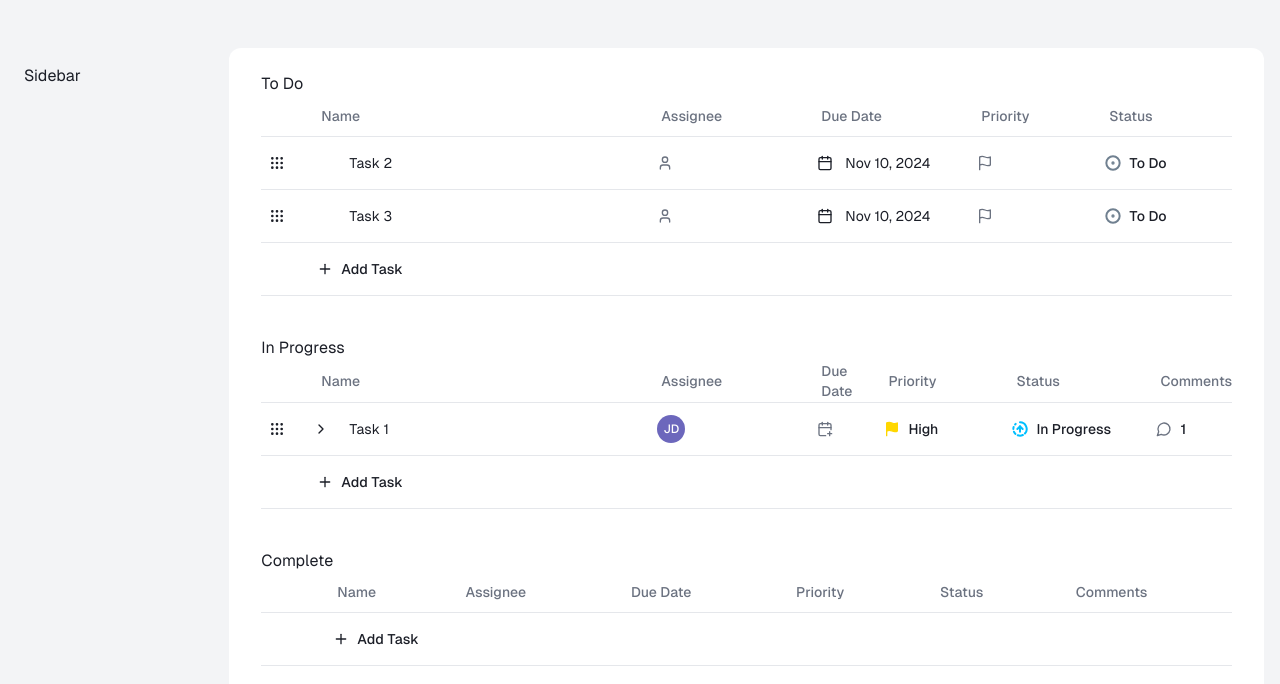
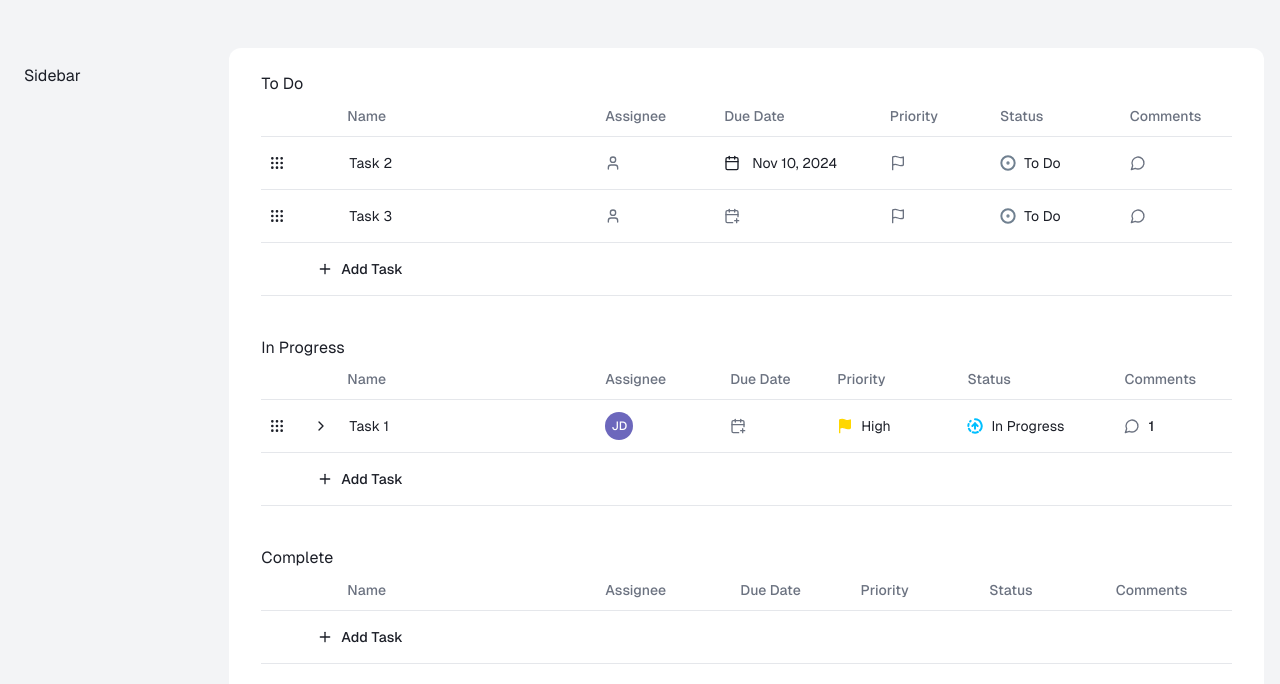
Before and after one commit to rahatsikz/project-hub, a Next.js app: page /projects/1 in a window 1280 px wide. Shown: the top 684 px of the page. Built offline with nearby package versions, Linux system fonts and the light colour scheme.

Commit message:
[done] - minimum fixed width for list cells

```diff
--- a/src/app/(project-board)/projects/[id]/_components/AddTaskRow.tsx
+++ b/src/app/(project-board)/projects/[id]/_components/AddTaskRow.tsx
@@ -65,7 +65,7 @@ export default function AddTaskRow() {
   }, [isAddingTask, childRefs]);
 
   return (
-    <TableRow ref={containerRef}>
+    <TableRow ref={containerRef} className='max-w-5xl'>
       <TableCell></TableCell>
       <TableCell colSpan={Object.keys(dummyTaskList[0]).length}>
         <Form {...form}>
@@ -195,7 +195,7 @@ function TaskAddForm({
       <Input
         name='name'
         placeholder={childRefs ? "Enter Task Name" : "Enter Sub task name"}
-        className='w-72 border-primary'
+        className='w-60 border-primary'
         formControl={form.control}
         autoFocus
       />
--- a/src/app/(project-board)/projects/[id]/_components/ListSection.tsx
+++ b/src/app/(project-board)/projects/[id]/_components/ListSection.tsx
@@ -85,13 +85,7 @@ export default function ListSection({ taskList, setTaskList }: any) {
           <TableHeader>
             <TableRow>
               {tableHeader.map((item, idx) => (
-                <TableHead
-                  key={idx}
-                  className={cn(
-                    item[Object.keys(item)[0]] === "" ? "w-12 pl-2" : "pl-7",
-                    "capitalize "
-                  )}
-                >
+                <TableHead key={idx} className={cn("capitalize ")}>
                   {item[Object.keys(item)[0]]}
                 </TableHead>
               ))}
--- a/src/app/(project-board)/projects/[id]/_components/SortableRow.tsx
+++ b/src/app/(project-board)/projects/[id]/_components/SortableRow.tsx
@@ -155,13 +155,16 @@ export function SortbaleRow({
         <TableCell>
           <div
             {...listeners}
-            className={cn(isDragging ? "cursor-grabbing" : "cursor-grab")}
+            className={cn(
+              isDragging ? "cursor-grabbing" : "cursor-grab",
+              "w-fit"
+            )}
           >
             <GripIcon className='size-4' />
           </div>
         </TableCell>
         <Form {...form}>
-          <TableCell className='flex items-center gap-2 w-full '>
+          <TableCell className='flex items-center gap-2 w-full'>
             <Button
               className={cn(
                 data.subTasks?.length === 0 &&
@@ -200,7 +203,7 @@ export function SortbaleRow({
                     : "flex items-center justify-between w-full"
                 )}
               >
-                <p className='xl:w-60 w-32 line-clamp-1'>{data?.name}</p>
+                <p className='line-clamp-1'>{data?.name}</p>
                 <Button
                   size={"icon"}
                   variant={"ghost"}
@@ -240,7 +243,7 @@ export function SortbaleRow({
                   formControl={form.control}
                   ref={inputRef}
                   type='text'
-                  className='xl:w-52 w-24 border-0 shadow-none px-0 py-0 h-auto focus-visible:outline-none focus-visible:ring-0 focus-visible:ring-offset-0'
+                  className='border-0 shadow-none px-0 py-0 h-auto focus-visible:outline-none focus-visible:ring-0 focus-visible:ring-offset-0'
                 />
                 <Button size={"icon"} variant={"ghost"} type='submit'>
                   <Check
@@ -258,7 +261,7 @@ export function SortbaleRow({
                 name='assignee'
                 options={dummyAssigne}
                 icon={<User />}
-                className='min-w-36 max-w-48 truncate'
+                className=' truncate'
               />
             </form>
           </TableCell>
@@ -274,7 +277,7 @@ export function SortbaleRow({
                 name='priority'
                 options={priorityOptions}
                 icon={<Flag />}
-                className={cn("w-28 truncate")}
+                className={cn("truncate")}
               />
             </form>
           </TableCell>
@@ -284,7 +287,7 @@ export function SortbaleRow({
                 formControl={form.control}
                 name='status'
                 options={statusOptions}
-                className={cn("truncate w-32")}
+                className={cn("truncate")}
                 // style={{ color: status?.color }}
               />
             </form>
@@ -294,7 +297,7 @@ export function SortbaleRow({
           <Popover modal={false}>
             <PopoverTrigger asChild>
               <Button
-                className='flex items-center justify-start gap-2 hover:ring-2 hover:ring-primary hover:bg-background min-w-16'
+                className='flex items-center justify-start gap-2 hover:ring-2 hover:ring-primary hover:bg-background'
                 variant='ghost'
               >
                 <MessageCircle className='size-4  text-muted-foreground' />
@@ -441,7 +444,7 @@ function SubtaskRow({
                   : "flex items-center justify-between w-full"
               )}
             >
-              <p className='xl:w-60 w-32 line-clamp-1'>{data?.name}</p>
+              <p className='line-clamp-1'>{data?.name}</p>
               <Button
                 size={"icon"}
                 variant={"ghost"}
@@ -488,7 +491,7 @@ function SubtaskRow({
                 formControl={form.control}
                 ref={inputRef}
                 type='text'
-                className='xl:w-52 w-24 border-0 shadow-none px-0 py-0 h-auto focus-visible:outline-none focus-visible:ring-0 focus-visible:ring-offset-0'
+                className='border-0 shadow-none px-0 py-0 h-auto focus-visible:outline-none focus-visible:ring-0 focus-visible:ring-offset-0'
               />
               <Button size={"icon"} variant={"ghost"} type='submit'>
                 <Check
@@ -507,7 +510,7 @@ function SubtaskRow({
               name='assignee'
               options={dummyAssigne}
               icon={<User />}
-              className='min-w-36 max-w-48 truncate'
+              className='truncate'
             />
           </form>
         </TableCell>
@@ -523,7 +526,7 @@ function SubtaskRow({
               name='priority'
               options={priorityOptions}
               icon={<Flag />}
-              className={cn("w-28 truncate")}
+              className={cn("truncate")}
             />
           </form>
         </TableCell>
@@ -533,7 +536,7 @@ function SubtaskRow({
               formControl={form.control}
               name='status'
               options={statusOptions}
-              className={cn("w-32 truncate")}
+              className={cn("truncate")}
             />
           </form>
         </TableCell>
--- a/src/components/ui/DatePicker.tsx
+++ b/src/components/ui/DatePicker.tsx
@@ -44,8 +44,8 @@ export const DatePicker = React.forwardRef<HTMLDivElement, DatePickerProps>(
                   <Button
                     variant={"outline"}
                     className={cn(
-                      "w-full justify-start text-left font-normal border-0 shadow-none hover:ring-2 hover:ring-primary hover:bg-background max-w-36 bg-transparent",
-                      "data-[state=open]:ring-2 data-[state=open]:ring-primary data-[state=open]:bg-muted",
+                      "justify-start text-left font-normal border-0 shadow-none hover:ring-2 hover:ring-primary hover:bg-background  bg-transparent",
+                      "data-[state=open]:ring-2 data-[state=open]:ring-primary data-[state=open]:bg-muted w-fit",
                       !field.value && "text-muted-foreground"
                     )}
                   >
--- a/src/components/ui/MultiSelect.tsx
+++ b/src/components/ui/MultiSelect.tsx
@@ -59,7 +59,7 @@ export const MultiSelect = React.forwardRef<HTMLDivElement, MultiSelectProps>(
                   <Button
                     variant='outline'
                     className={cn(
-                      "w-full justify-start border-0 shadow-none hover:ring-2 hover:ring-primary hover:bg-background bg-transparent",
+                      "w-fit justify-start border-0 shadow-none hover:ring-2 hover:ring-primary hover:bg-background bg-transparent",
                       "data-[state=open]:ring-2 data-[state=open]:ring-primary data-[state=open]:bg-muted",
                       props.className
                     )}
--- a/src/components/ui/comboBox.tsx
+++ b/src/components/ui/comboBox.tsx
@@ -70,7 +70,7 @@ export const ComboBox = React.forwardRef<HTMLDivElement, ComboBoxProps>(
                     title={name.slice(0, 1).toUpperCase() + name.slice(1)}
                     variant='outline'
                     className={cn(
-                      "w-full justify-start border-0 shadow-none hover:ring-2 hover:ring-primary hover:bg-background bg-transparent",
+                      "justify-start border-0 shadow-none hover:ring-2 hover:ring-primary hover:bg-background bg-transparent font-normal",
                       "data-[state=open]:ring-2 data-[state=open]:ring-primary data-[state=open]:bg-muted",
                       props.className
                     )}
--- a/src/components/ui/table.tsx
+++ b/src/components/ui/table.tsx
@@ -9,7 +9,7 @@ const Table = React.forwardRef<
   <div className='relative w-full overflow-auto'>
     <table
       ref={ref}
-      className={cn("w-full caption-bottom text-sm", className)}
+      className={cn("caption-bottom text-sm w-full", className)}
       {...props}
     />
   </div>
@@ -73,7 +73,7 @@ const TableHead = React.forwardRef<
   <th
     ref={ref}
     className={cn(
-      "h-10 px-2 text-left align-middle font-medium text-muted-foreground [&:has([role=checkbox])]:pr-0 [&>[role=checkbox]]:translate-y-[2px]",
+      "h-10 px-2 text-left align-middle font-medium text-muted-foreground [&:has([role=checkbox])]:pr-0 [&>[role=checkbox]]:translate-y-[2px] w-44 first:w-8 [&:nth-child(2)]:min-w-72 pl-6 [&:nth-child(2)]:pl-[54px]",
       className
     )}
     {...props}
@@ -88,7 +88,7 @@ const TableCell = React.forwardRef<
   <td
     ref={ref}
     className={cn(
-      "p-2 align-middle [&:has([role=checkbox])]:pr-0 [&>[role=checkbox]]:translate-y-[2px]",
+      "p-2 align-middle [&:has([role=checkbox])]:pr-0 [&>[role=checkbox]]:translate-y-[2px] w-44 first:w-8 [&:nth-child(2)]:min-w-72",
       className
     )}
     {...props}
--- a/src/constant/global.tsx
+++ b/src/constant/global.tsx
@@ -110,7 +110,7 @@ export const dummyTaskList = [
     id: crypto.randomUUID(),
     name: "Task 3",
     assignee: [],
-    dueDate: new Date(),
+    dueDate: "",
     priority: "",
     status: "todo",
     comments: [],
```
